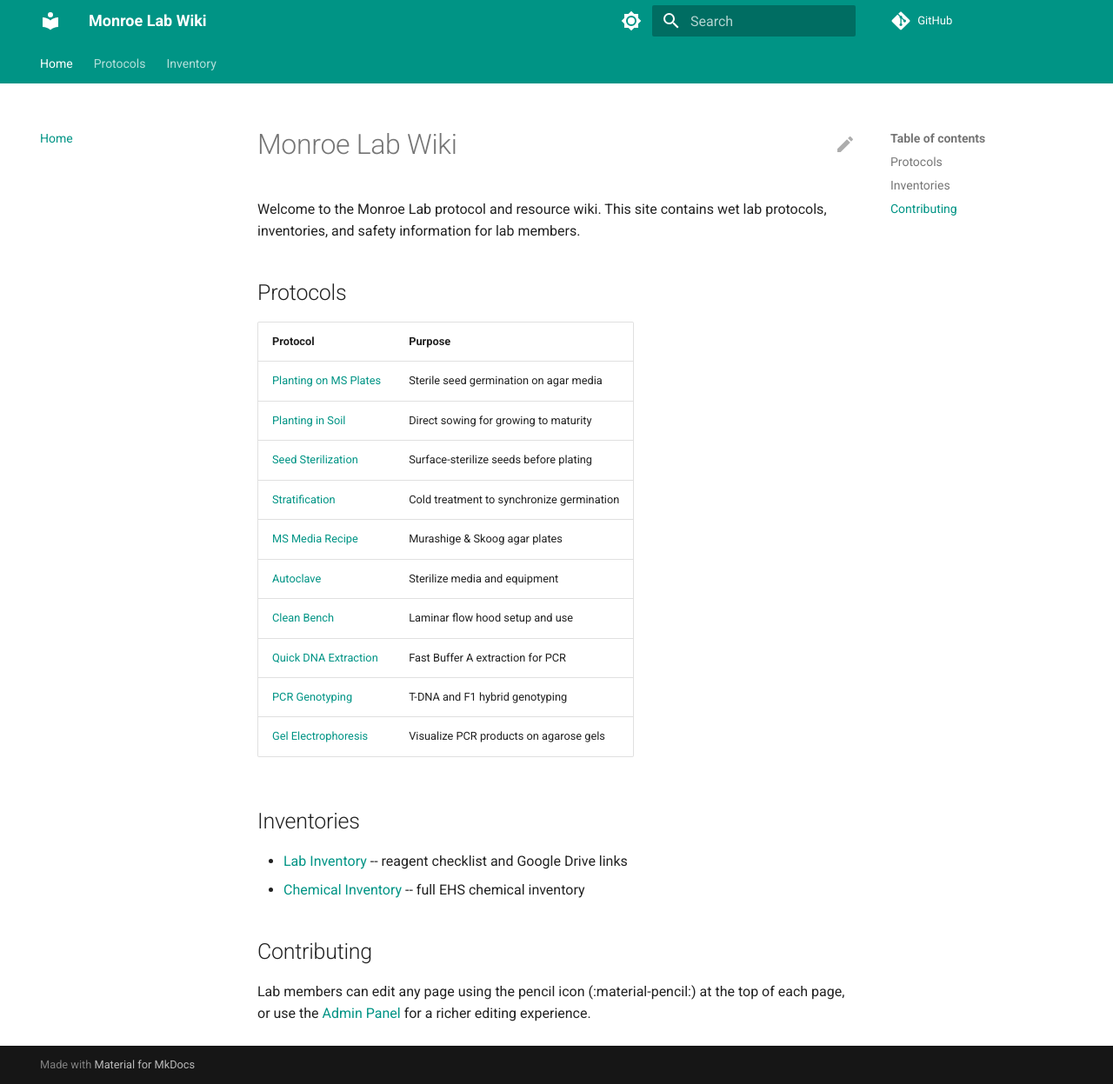
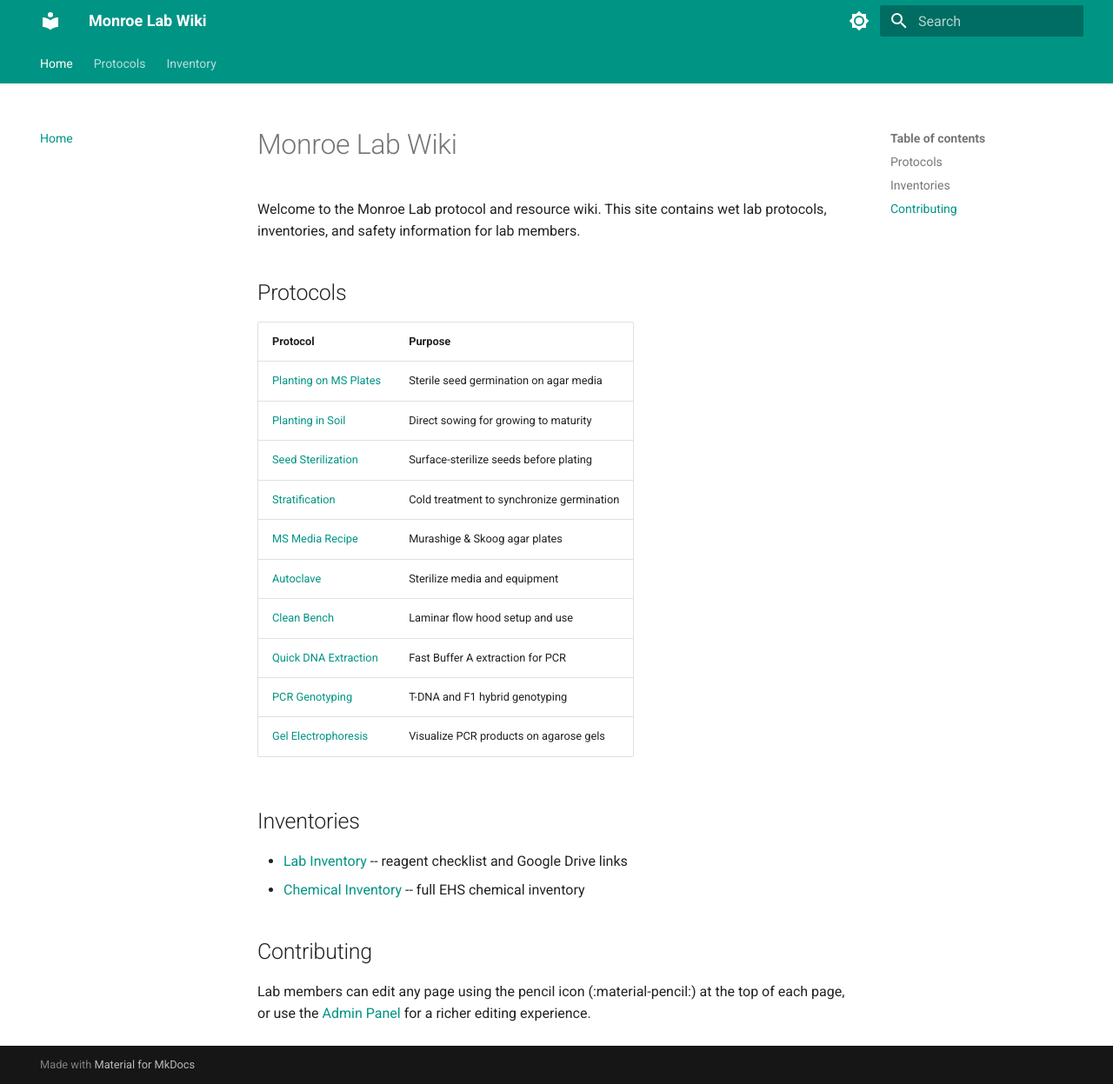
Before and after one commit to greymonroe/monroe-lab-wiki, an MkDocs documentation site: the page built from docs/index.md, in a window 1280 px wide and 1247 px high. Shown: the whole window at 87% size. Built offline with MkDocs 1.6.1 and Material for MkDocs 9.7.7, drawn with Linux system fonts in a browser that asks for light colours; comment, search, counter and statistics services are not loaded.

Commit message:
Remove edit pencil icon, Decap CMS is the edit experience

```diff
--- a/mkdocs.yml
+++ b/mkdocs.yml
@@ -25,13 +25,7 @@ theme:
     - navigation.top
     - search.suggest
     - search.highlight
-    - content.action.edit
-  icon:
-    edit: material/pencil
   custom_dir: overrides
-
-repo_url: https://github.com/greymonroe/monroe-lab-wiki
-edit_uri: edit/main/docs/
 
 plugins:
   - search
```
